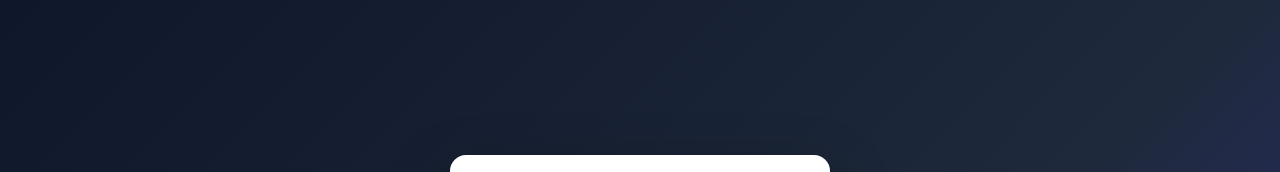
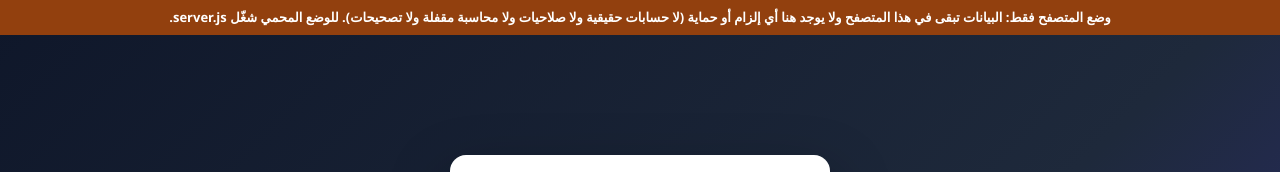
Before and after one commit to ahmedabdallah1591999-svg/nexus-erp, a plain HTML site: page index.html in a window 1280 px wide. Shown: the top 172 px of the page. Drawn offline with Linux system fonts and the light colour scheme; no server answers.

Commit message:
hotfix8: browser-only warning banner, Arabic install/upgrade instructions

```diff
--- a/boot.js
+++ b/boot.js
@@ -6,6 +6,15 @@
   if (Sync.mode === 'server' && Sync.serverUser) await Sync.pullData();
 
   store.load();
+  /* browser-only mode has no server: say so at entry, on every screen including sign-in */
+  if (Sync.mode !== 'server') {
+    const bar = document.createElement('div');
+    bar.id = 'localModeBanner';
+    bar.setAttribute('role', 'alert');
+    bar.setAttribute('data-i18n', 'Browser-only mode: data stays in this browser and nothing is enforced or protected here (no real accounts, permissions, locked accounting or corrections). For the protected mode run server.js.');
+    bar.textContent = 'Browser-only mode: data stays in this browser and nothing is enforced or protected here (no real accounts, permissions, locked accounting or corrections). For the protected mode run server.js.';
+    document.body.insertBefore(bar, document.body.firstChild);
+  }
   bindModal();
   bindNav();
   bindSearch();
--- a/corrections.js
+++ b/corrections.js
@@ -13,7 +13,7 @@ Object.assign(I18N.ar, {
   'Put credited goods back in stock':'إرجاع البضاعة المرتجعة إلى المخزون','Yes':'نعم','No':'لا',
   'Money already paid back to the customer? (needed only if they already paid)':'هل رُدّ المبلغ فعلياً للعميل؟ (مطلوب فقط إذا كان قد دفع)','Money already received back from the supplier? (needed only if we already paid)':'هل استُرد المبلغ فعلياً من المورد؟ (مطلوب فقط إذا كنا قد دفعنا)','No, nothing moved':'لا، لم تتحرك أموال','Yes, it was paid back':'نعم، تم الرد','Yes, it was received':'نعم، تم الاستلام','Refund method':'طريقة الرد','Refund reference (transfer / receipt no.)':'مرجع الرد (رقم التحويل / الإيصال)',
   'Credit note posted':'تم ترحيل الإشعار الدائن','Purchase return posted':'تم ترحيل مرتجع المشتريات',
-  'Corrections need the server.':'التصحيحات تحتاج الخادم.','Nothing left to credit':'لا شيء متبقٍ للإشعار','Nothing left to return':'لا شيء متبقٍ للإرجاع',
+  'Corrections need the server.':'التصحيحات تحتاج الخادم.','Browser-only mode: data stays in this browser and nothing is enforced or protected here (no real accounts, permissions, locked accounting or corrections). For the protected mode run server.js.':'وضع المتصفح فقط: البيانات تبقى في هذا المتصفح ولا يوجد هنا أي إلزام أو حماية (لا حسابات حقيقية ولا صلاحيات ولا محاسبة مقفلة ولا تصحيحات). للوضع المحمي شغّل server.js.','Nothing left to credit':'لا شيء متبقٍ للإشعار','Nothing left to return':'لا شيء متبقٍ للإرجاع',
   'credited':'مُشعَر دائناً','No credit notes yet.':'لا توجد إشعارات دائنة بعد.','No purchase returns yet.':'لا توجد مرتجعات مشتريات بعد.',
   'Credit':'إشعار','Return to supplier':'إرجاع للمورد','Refunded':'مردود','Applied to balance':'مخصوم من الرصيد','Left to credit':'المتبقي للإشعار','Left to return':'المتبقي للإرجاع',
   'Posts a numbered credit note with its own reversing entries. The invoice is not edited.':'يُرحَّل إشعار دائن مرقم بقيوده العكسية. لا تُعدَّل الفاتورة.',
--- a/styles.css
+++ b/styles.css
@@ -353,3 +353,5 @@ table.data tbody tr:hover { background: #f8f9ff; }
 .pos-side .table-wrap { overflow-x: auto; }
 .pos-side table.data { width: 100%; table-layout: fixed; min-width: 0; }
 .pos-side table.data td, .pos-side table.data th { overflow: hidden; text-overflow: ellipsis; white-space: nowrap; }
+
+#localModeBanner { position: sticky; top: 0; z-index: 9999; background: #92400e; color: #fff; font-weight: 600; font-size: 13px; padding: 8px 14px; text-align: center; }
```
Also changed, not shown: 2 other files.
